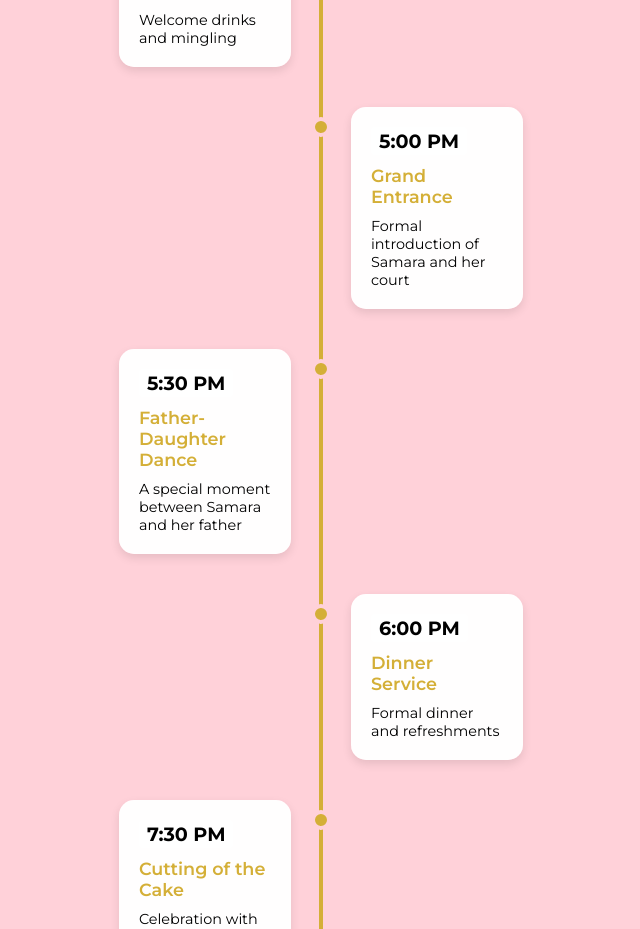
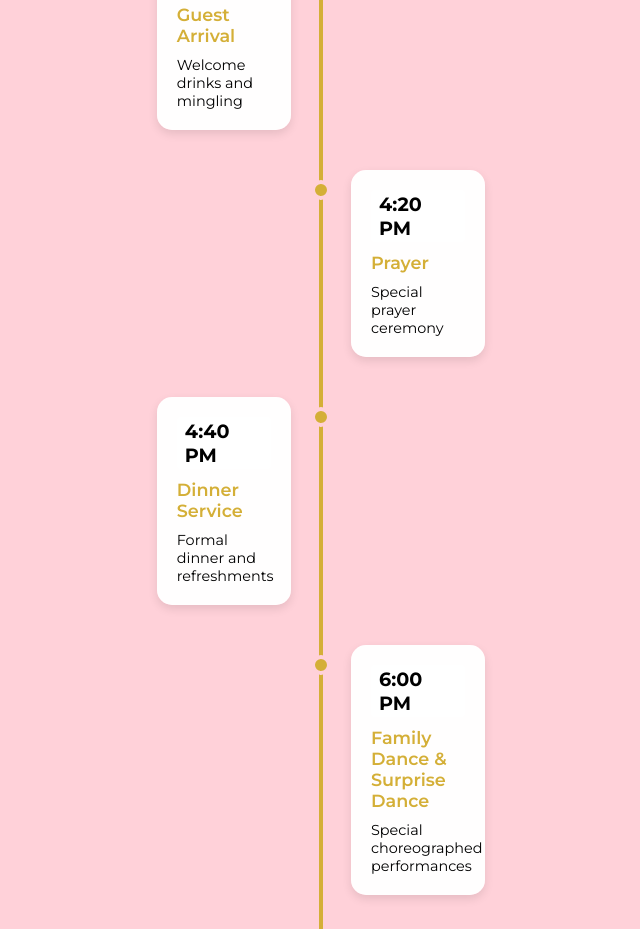
Before and after one commit to SlimeMan10/quinceWebsite, a React (Vite) app: page / in a window 1280 px wide. Shown: the part 1866-2795 px from the top of the page, without its empty margins (319-959 px from the left). Built offline with nearby package versions, Linux system fonts and the light colour scheme.

Commit message:
uodated stuff

```diff
--- a/src/App.jsx
+++ b/src/App.jsx
@@ -10,7 +10,8 @@ const App = () => {
 
   const timelineRef = useRef(null);
   const audioRef = useRef(null);
-  const eventDate = new Date('April 13, 2025 16:00:00').getTime();
+  // Setting event date to April 13, 2025 4:00 PM Pacific Time
+  const eventDate = new Date('April 13, 2025 16:00:00 PST').getTime();
 
   // English and Spanish translations
   const translations = {
@@ -42,24 +43,29 @@ const App = () => {
           description: "Welcome drinks and mingling"
         },
         {
-          time: "5:00 PM",
-          title: "Grand Entrance",
-          description: "Formal introduction of Samara and her court"
+          time: "4:20 PM",
+          title: "Prayer",
+          description: "Special prayer ceremony"
         },
         {
-          time: "5:30 PM",
-          title: "Father-Daughter Dance",
-          description: "A special moment between Samara and her father"
-        },
-        {
-          time: "6:00 PM",
+          time: "4:40 PM",
           title: "Dinner Service",
           description: "Formal dinner and refreshments"
         },
         {
-          time: "7:30 PM",
+          time: "6:00 PM",
+          title: "Family Dance & Surprise Dance",
+          description: "Special choreographed performances"
+        },
+        {
+          time: "6:50 PM",
           title: "Cutting of the Cake",
           description: "Celebration with dessert and toasts"
+        },
+        {
+          time: "7:00 PM",
+          title: "Mariachi",
+          description: "Traditional mariachi music performance"
         },
         {
           time: "8:00 PM",
@@ -96,24 +102,29 @@ const App = () => {
           description: "Bebidas de bienvenida y socialización"
         },
         {
-          time: "5:00 PM",
-          title: "Gran Entrada",
-          description: "Presentación formal de Samara y su corte"
+          time: "4:20 PM",
+          title: "Oración",
+          description: "Ceremonia especial de oración"
         },
         {
-          time: "5:30 PM",
-          title: "Baile Padre-Hija",
-          description: "Un momento especial entre Samara y su padre"
-        },
-        {
-          time: "6:00 PM",
+          time: "4:40 PM",
           title: "Servicio de Cena",
           description: "Cena formal y refrescos"
         },
         {
-          time: "7:30 PM",
+          time: "6:00 PM",
+          title: "Baile Familiar y Baile Sorpresa",
+          description: "Presentaciones coreografiadas especiales"
+        },
+        {
+          time: "6:50 PM",
           title: "Corte del Pastel",
           description: "Celebración con postre y brindis"
+        },
+        {
+          time: "7:00 PM",
+          title: "Mariachi",
+          description: "Presentación de música tradicional de mariachi"
         },
         {
           time: "8:00 PM",
```
